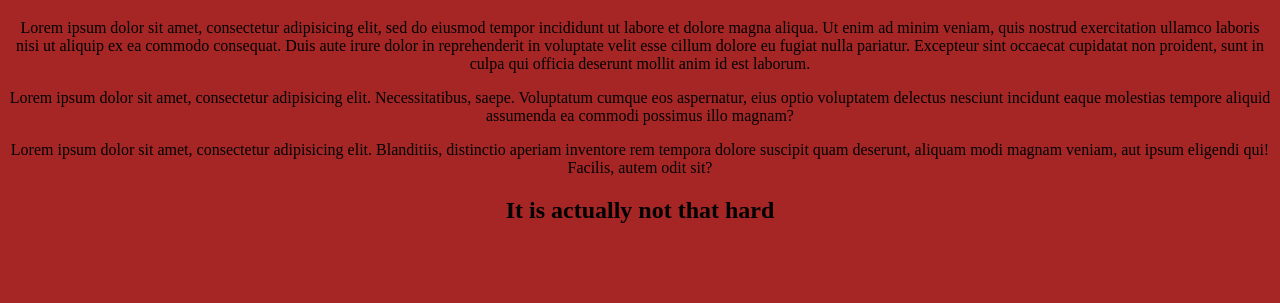
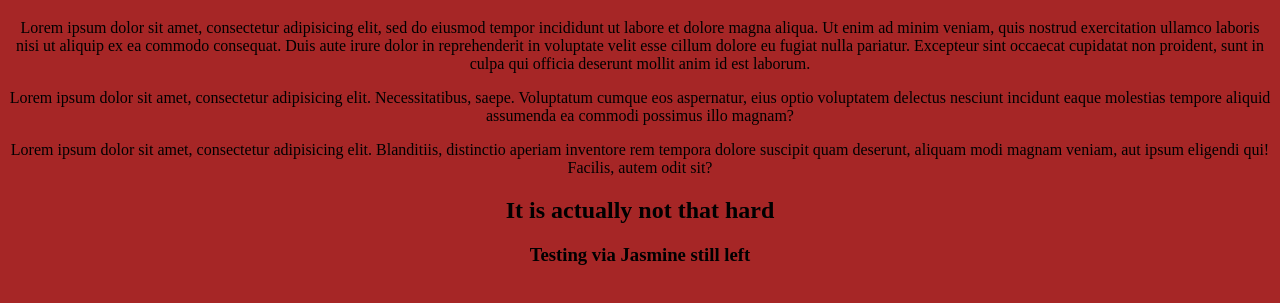
Before and after one commit to shehryarbajwa/Gulp-Grunt, a plain HTML site: page index.html in a window 1280 px wide. Shown: the part 61-364 px from the top of the page. Drawn offline with Linux system fonts and the light colour scheme.

Commit message:
testing --jasmine incomplete

```diff
--- a/index.html
+++ b/index.html
@@ -14,6 +14,7 @@
     <p>Lorem ipsum dolor sit amet, consectetur adipisicing elit. Blanditiis, distinctio aperiam inventore rem tempora dolore suscipit quam deserunt, aliquam modi magnam veniam, aut ipsum eligendi qui! Facilis, autem odit sit?</p>
   </p>
   <h2>It is actually not that hard</h2>
+  <h3>Testing via Jasmine still left</h3>
 </body>
 
 <script src="js/all.js">
```
